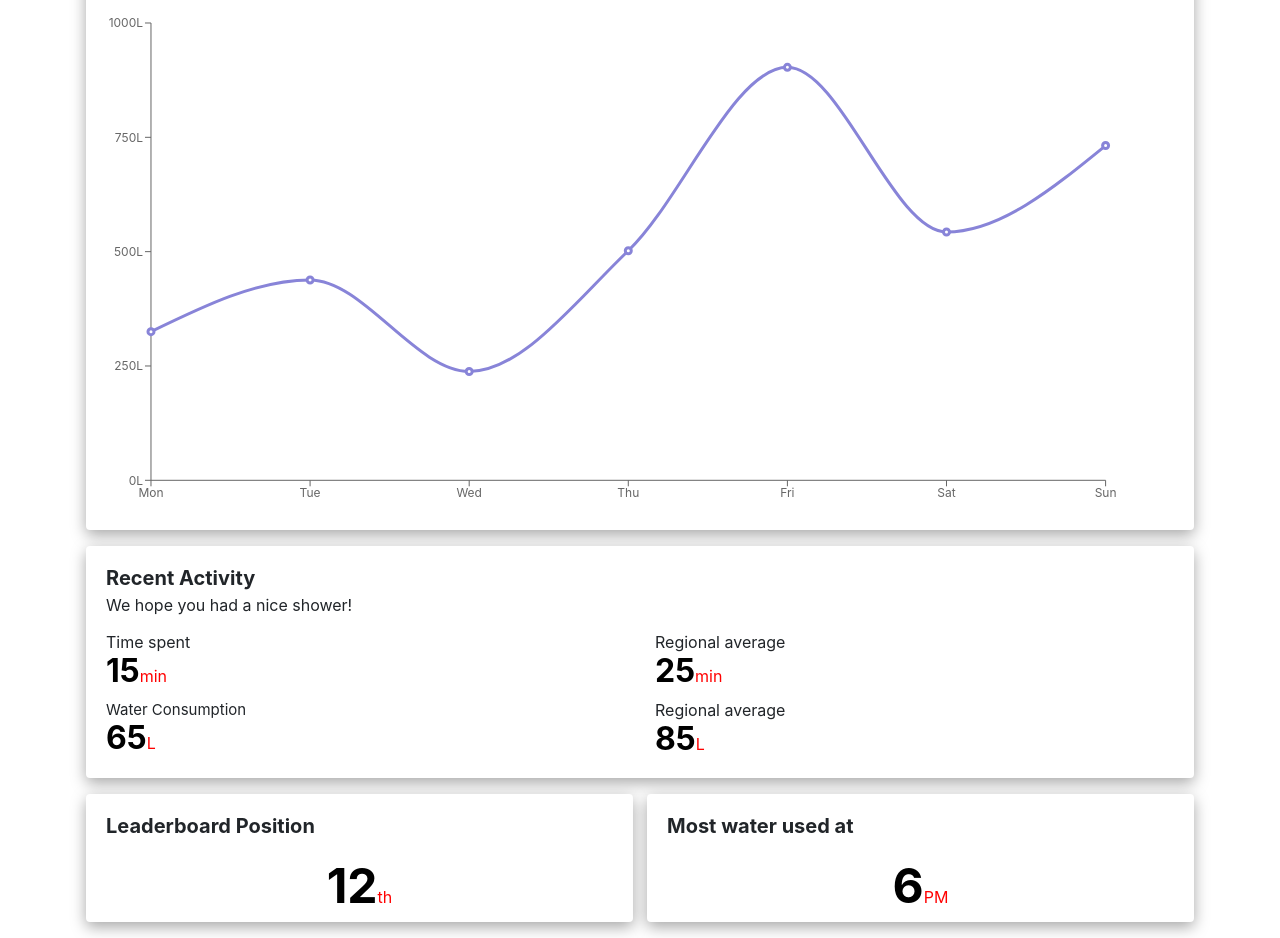
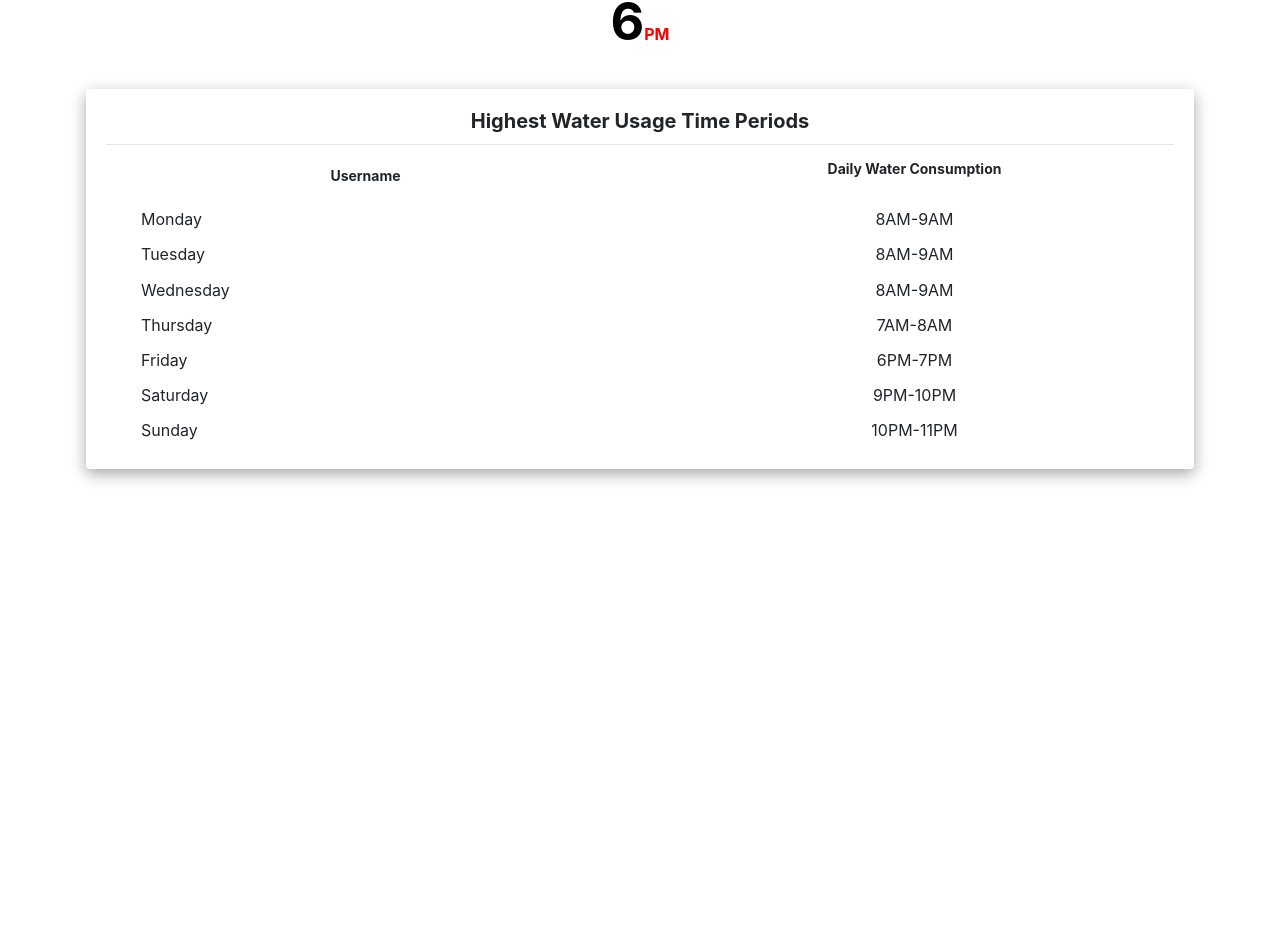
Before and after one commit to hatemets/water-app, a React (Create React App) app: page /usage-times in a window 1280 px wide. Shown: the part 125-1063 px from the top of the page. After the commit the page ends 800 px from the top, so only its background shows below. Built offline with nearby package versions, Linux system fonts and the light colour scheme.

Commit message:
Complete water usage page

```diff
--- a/public/index.html
+++ b/public/index.html
@@ -24,7 +24,7 @@
       work correctly both with client-side routing and a non-root public URL.
       Learn how to configure a non-root public URL by running `npm run build`.
     -->
-    <title>React App</title>
+    <title>Water App</title>
   </head>
   <body>
     <noscript>You need to enable JavaScript to run this app.</noscript>
--- a/src/components/Leaderboard.js
+++ b/src/components/Leaderboard.js
@@ -5,7 +5,7 @@ import '../index.css';
 import Card from 'react-bootstrap/Card';
 import Col from 'react-bootstrap/Col';
 import Row from 'react-bootstrap/Row';
-import ListItem from './ListItem';
+import LeaderboardItem from './LeaderboardItem';
 
 const Leaderboard = () => (
 	<>
@@ -23,28 +23,28 @@ const Leaderboard = () => (
 
 				<Row style={{ marginBottom: 10 }}>
 					<Col style={{ display: "flex", alignItems: "center", justifyContent: "center" }}>
-						<Card.Text style={{ fontWeight: "bold", fontSize: 14 }}>
+						<Card.Text style={{ fontWeight: "bold", fontSize: 15 }}>
 							Username
 						</Card.Text>
 					</Col>
 
 					<Col>
-						<Card.Text style={{ fontWeight: "bold", fontSize: 14, lineHeight: 1.15 }}>
+						<Card.Text style={{ fontWeight: "bold", fontSize: 15, lineHeight: 1.15 }}>
 							Daily Water Consumption
 						</Card.Text>
 					</Col>
 				</Row>
 
-				<ListItem name="Jake" place={1} waterAmount={93} />
-				<ListItem name="Jessica" place={2} waterAmount={102} />
-				<ListItem name="David" place={3} waterAmount={107} />
-				<ListItem name="James" place={4} waterAmount={112} />
-				<ListItem name="Maddie" place={5} waterAmount={131} />
-				<ListItem name="Rebecca" place={6} waterAmount={147} />
-				<ListItem name="Arnold" place={7} waterAmount={182} />
-				<ListItem name="John" place={8} waterAmount={238} />
-				<ListItem name="Jack" place={9} waterAmount={308} />
-				<ListItem name="Angelica" place={10} waterAmount={354} />
+				<LeaderboardItem name="Jake" place={1} waterAmount={93} />
+				<LeaderboardItem name="Jessica" place={2} waterAmount={102} />
+				<LeaderboardItem name="David" place={3} waterAmount={107} />
+				<LeaderboardItem name="James" place={4} waterAmount={112} />
+				<LeaderboardItem name="Maddie" place={5} waterAmount={131} />
+				<LeaderboardItem name="Rebecca" place={6} waterAmount={147} />
+				<LeaderboardItem name="Arnold" place={7} waterAmount={182} />
+				<LeaderboardItem name="John" place={8} waterAmount={238} />
+				<LeaderboardItem name="Jack" place={9} waterAmount={308} />
+				<LeaderboardItem name="Angelica" place={10} waterAmount={354} />
 
 			</Card.Body>
 		</Card>
--- a/src/components/ListItem.js
+++ b/src/components/LeaderboardItem.js
@@ -6,12 +6,12 @@ import Card from 'react-bootstrap/Card';
 import Col from 'react-bootstrap/Col';
 import Row from 'react-bootstrap/Row';
 
-const ListItem = ({ name, place, waterAmount }) => {
+const LeaderboardItem = ({ name, place, waterAmount }) => {
 	return (
 		<Row>
 			<Col className="list-col">
 				<Card.Text className="list-item-wrapper">
-					<span className="list-item-text" style={{ color: 'black' }}>{ place }.</span> { name }
+					<span className="list-item-text">{ place }.</span> { name }
 				</Card.Text>
 			</Col>
 
@@ -24,4 +24,4 @@ const ListItem = ({ name, place, waterAmount }) => {
 	)
 };
 
-export default ListItem;
+export default LeaderboardItem;
--- /dev/null
+++ b/src/components/UsageItem.js
@@ -0,0 +1,27 @@
+import React from 'react';
+import 'bootstrap/dist/css/bootstrap.min.css';
+import '../index.css';
+
+import Card from 'react-bootstrap/Card';
+import Col from 'react-bootstrap/Col';
+import Row from 'react-bootstrap/Row';
+
+const LeaderboardItem = ({ day, start, end }) => {
+	return (
+		<Row>
+			<Col className="list-col">
+				<Card.Text className="list-item-wrapper">
+					{ day }
+				</Card.Text>
+			</Col>
+
+			<Col>
+				<Card.Text style={{ marginBottom: 0 }}>
+					{ start }-{ end }
+				</Card.Text>
+			</Col>
+		</Row>
+	)
+};
+
+export default LeaderboardItem;
--- a/src/components/UsageTimes.js
+++ b/src/components/UsageTimes.js
@@ -5,92 +5,47 @@ import '../index.css';
 import Card from 'react-bootstrap/Card';
 import Col from 'react-bootstrap/Col';
 import Row from 'react-bootstrap/Row';
-import WaterConsumptionGraph from './WaterConsumptionGraph.js';
+import UsageItem from './UsageItem';
 
 const UsageTimes = () => (
 	<>
-		<Card className="top-card">
-			<Card.Body>
-				<Card.Title>USAGE TIMES</Card.Title>
-				<WaterConsumptionGraph />
+		<Card className="top-card" style={{ boxShadow: "none" }}>
+			<Card.Body className="line-tight">
+				<Card.Title style={{ fontWeight: "regular", textAlign: "center", marginBottom: 0 }}>Most water used at</Card.Title>
+				<Card.Text style={{ color: "red", fontWeight: "bold", textAlign: "center", paddingTop: 0 }}><span style={{ fontSize: 52, color: "black" }}>6</span>PM</Card.Text>
 			</Card.Body>
 		</Card>
 
-		<Card>
+		<Card className="list" style={{ lineHeight: 2.2 }}>
 			<Card.Body>
-				<Card.Title style={{ fontWeight: "bold", marginBottom: 3 }}>Recent Activity</Card.Title>
-				<Card.Text>
-					We hope you had a nice shower!
-				</Card.Text>
+				<Card.Title style={{ fontWeight: "bold", marginBottom: -5 }}>Highest Water Usage Time Periods</Card.Title>
+				<hr />
 
-				<Row className="line-tight">
-					<Col>
-						<Card.Text style={{ marginBottom: 0 }}>
-							Time spent
-						</Card.Text>
-
-						<Card.Text className="red-text">
-							<span className="showcase-text">15</span>min
+				<Row style={{ marginBottom: 10 }}>
+					<Col style={{ display: "flex", alignItems: "center", justifyContent: "center" }}>
+						<Card.Text style={{ fontWeight: "bold", fontSize: 14 }}>
+							Username
 						</Card.Text>
 					</Col>
 
 					<Col>
-						<Card.Text style={{ marginBottom: 0 }}>
-							Regional average
-						</Card.Text>
-
-						<Card.Text className="red-text">
-							<span className="showcase-text">25</span>min
+						<Card.Text style={{ fontWeight: "bold", fontSize: 14, lineHeight: 1.15 }}>
+							Daily Water Consumption
 						</Card.Text>
 					</Col>
 				</Row>
 
-				<Row className="line-tight" style={{ marginTop: 10 }}>
-					<Col>
-						<Card.Text className="margin-bottom-zero" style={{ fontSize: 15 }}>
-							Water Consumption
-						</Card.Text>
+				<UsageItem day="Monday" start="8AM" end="9AM" />
+				<UsageItem day="Tuesday" start="8AM" end="9AM" />
+				<UsageItem day="Wednesday" start="8AM" end="9AM" />
+				<UsageItem day="Thursday" start="7AM" end="8AM" />
+				<UsageItem day="Friday" start="6PM" end="7PM" />
+				<UsageItem day="Saturday" start="9PM" end="10PM" />
+				<UsageItem day="Sunday" start="10PM" end="11PM" />
 
-						<Card.Text className="red-text">
-							<span className="showcase-text">65</span>L
-						</Card.Text>
-					</Col>
-
-					<Col >
-						<Card.Text className="margin-bottom-zero">
-							Regional average
-						</Card.Text>
-
-						<Card.Text className="red-text">
-							<span className="showcase-text">85</span>L
-						</Card.Text>
-					</Col>
-				</Row>
 			</Card.Body>
 		</Card>
 
-		<Row>
-			<Col style={{ paddingRight: 7}}>
-				<Card>
-					<Card.Body style={{ paddingBottom: 0 }}>
-						<Card.Title className="margin-bottom-zero" style={{ fontWeight: "bold", fontSize: 20 }}>Leaderboard Position</Card.Title>
-						<Card.Text className="center-text red-text">
-							<span className="showcase-text-large">12</span>th
-						</Card.Text>
-					</Card.Body>
-				</Card>
-			</Col>
-			<Col style={{ paddingLeft: 7}}>
-				<Card style={{ height: "100%" }}>
-					<Card.Body style={{ paddingBottom: 0 }}>
-						<Card.Title style={{ fontWeight: "bold", fontSize: 20 }}>Most water used at</Card.Title>
-						<Card.Text className="center-text red-text">
-							<span className="showcase-text-large">6</span>PM
-						</Card.Text>
-					</Card.Body>
-				</Card>
-			</Col>
-		</Row>
 	</>
 );
 
--- a/src/index.css
+++ b/src/index.css
@@ -73,6 +73,5 @@
 }
 
 .list-item-text {
-	font-weight: bold;
 	font-size: 1.15em;
 }
```
